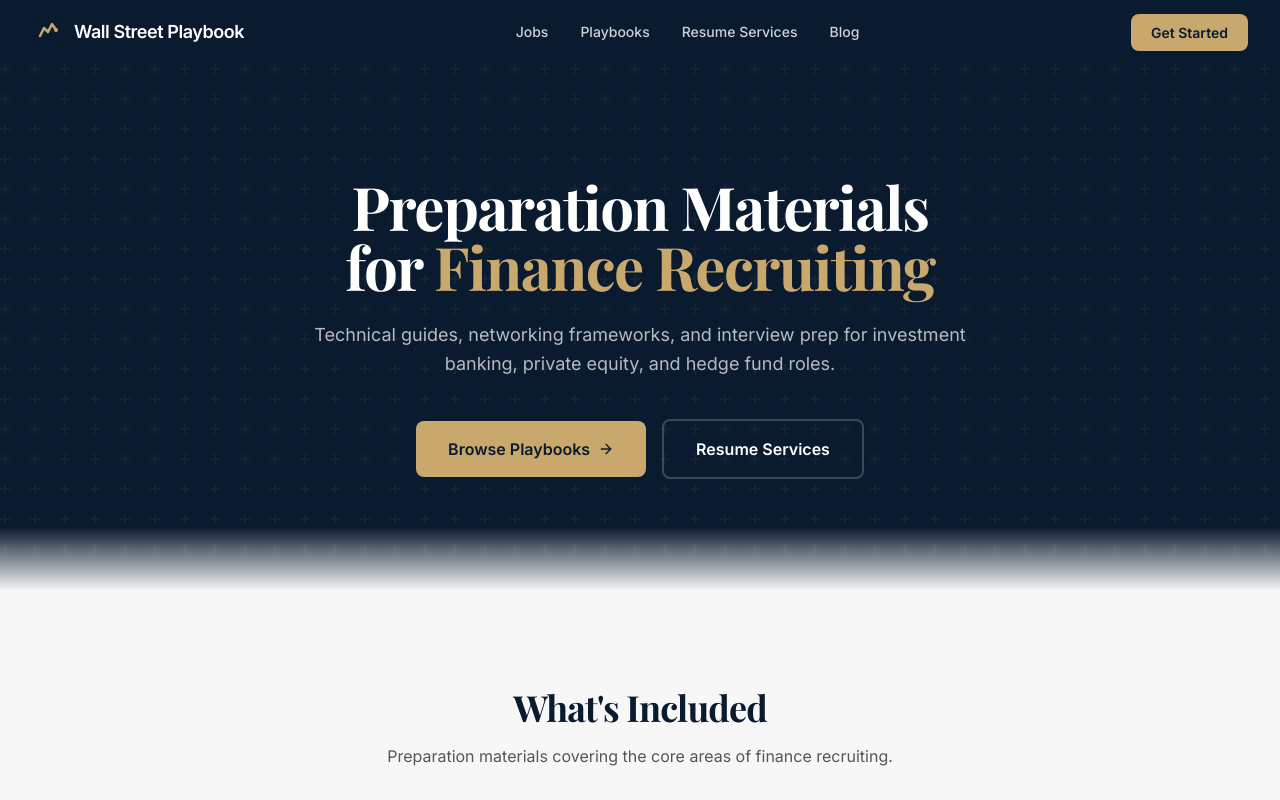
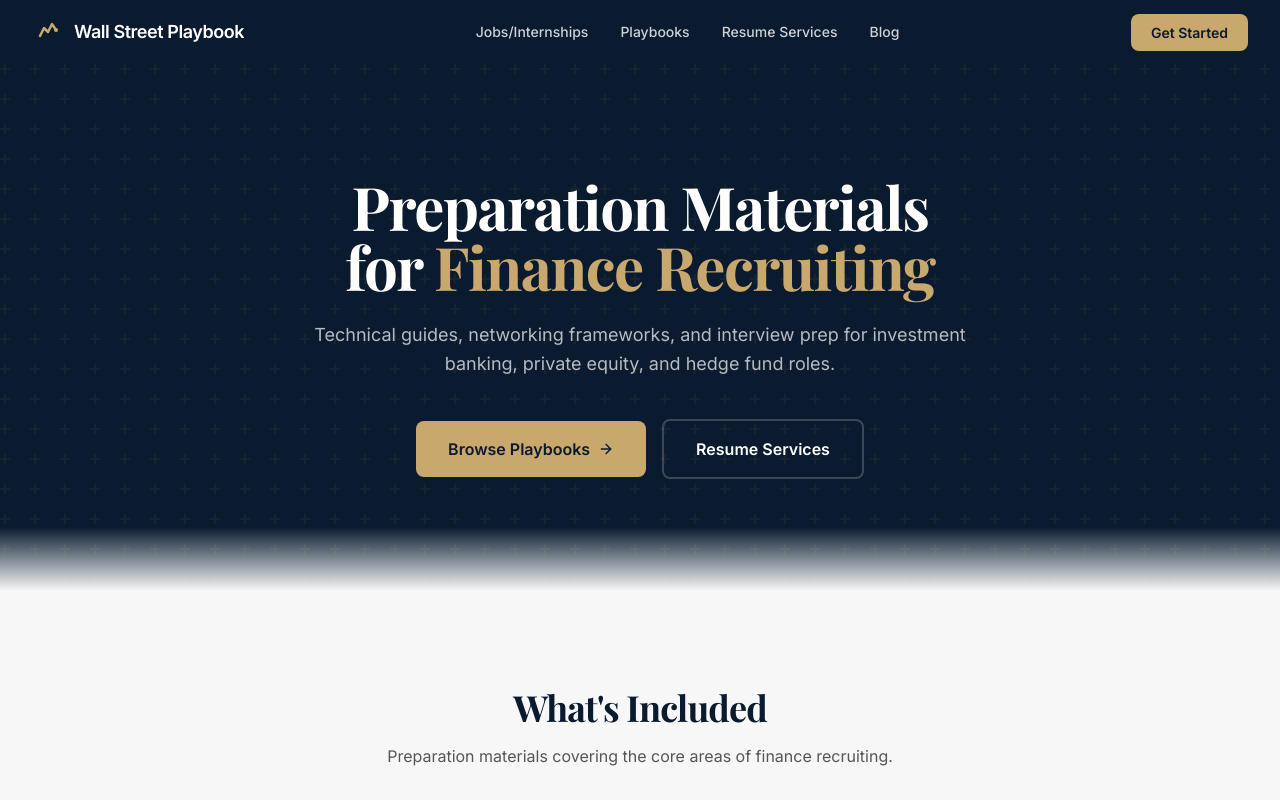
Before and after one commit to nothingmean00/Wall-Street-Playbook, a Next.js app: page / in a window 1280 px wide. Shown: the top 800 px of the page. Built offline with nearby package versions, Linux system fonts and the light colour scheme.

Commit message:
Update header to Jobs/Internships

```diff
--- a/components/layout/navbar.tsx
+++ b/components/layout/navbar.tsx
@@ -6,7 +6,7 @@ import { Menu, X } from "lucide-react"
 import { Logo } from "@/components/ui/logo"
 
 const navigation = [
-  { name: "Jobs", href: "/jobs" },
+  { name: "Jobs/Internships", href: "/jobs" },
   { name: "Playbooks", href: "/playbooks" },
   { name: "Resume Services", href: "/resume-services" },
   { name: "Blog", href: "/blog" },
```
